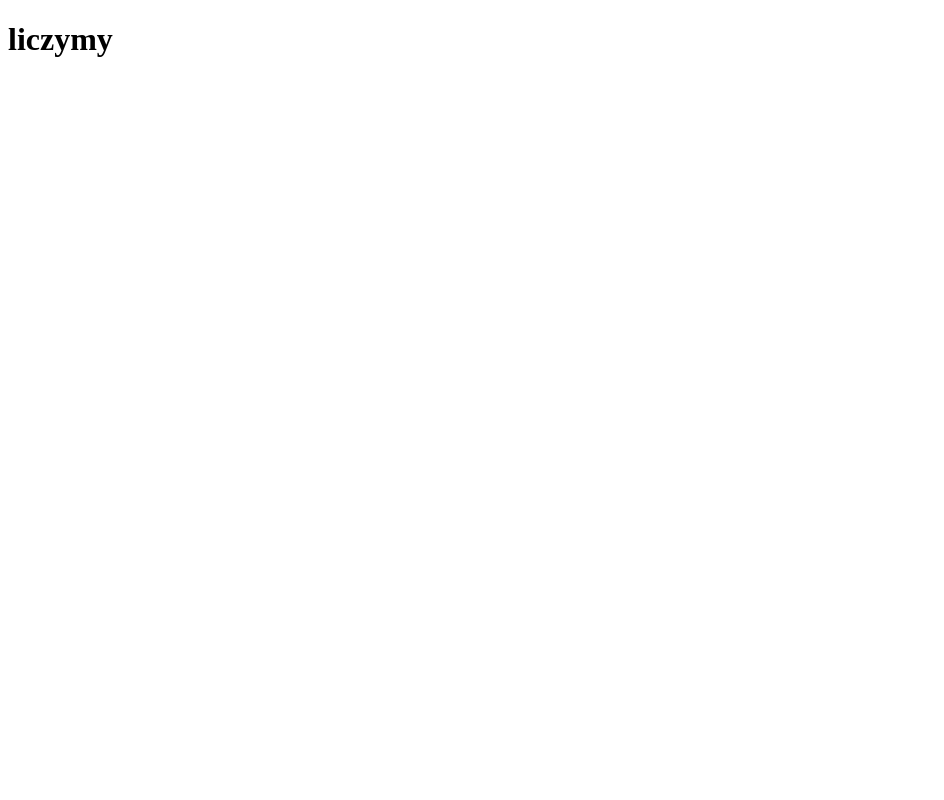
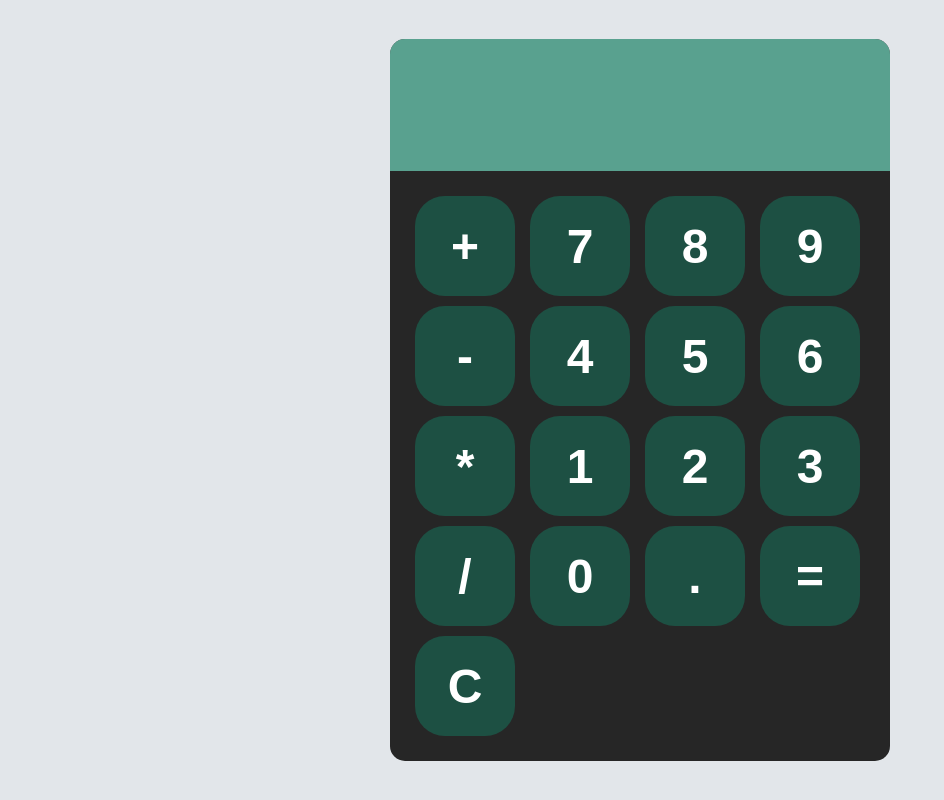
Before and after one commit to PiotrPal/JS-Nauka, a plain HTML site: page Calculator/index.html in a window 1280 px wide. Shown: the whole page, without its empty margins (0-944 px from the left). Drawn offline with Linux system fonts and the light colour scheme.

Commit message:
calculator buttons and display

```diff
--- a/Calculator/index.html
+++ b/Calculator/index.html
@@ -4,9 +4,32 @@
     <meta charset="UTF-8">
     <meta name="viewport" content="width=device-width, initial-scale=1.0">
     <title>Kalkulator</title>
+    <link rel="stylesheet" href="styles.css">
 </head>
 <body>
-    <h1>liczymy</h1>
+    <div id="calculator">
+        <input id="display" readonly>
+        <div id ="keys">
+            <button onclick="appendToDisplay('+')">+</button>
+            <button onclick="appendToDisplay('7')">7</button>
+            <button onclick="appendToDisplay('8')">8</button>
+            <button onclick="appendToDisplay('9')">9</button>
+            <button onclick="appendToDisplay('-')">-</button>
+            <button onclick="appendToDisplay('4')">4</button>
+            <button onclick="appendToDisplay('5')">5</button>
+            <button onclick="appendToDisplay('6')">6</button>
+            <button onclick="appendToDisplay('*')">*</button>
+            <button onclick="appendToDisplay('1')">1</button>
+            <button onclick="appendToDisplay('2')">2</button>
+            <button onclick="appendToDisplay('3')">3</button>
+            <button onclick="appendToDisplay('/')">/</button>
+            <button onclick="appendToDisplay('0')">0</button>
+            <button onclick="appendToDisplay('.')">.</button>
+            <button onclick="calculate()">=</button>
+            <button oncanplay="clearDisplay()">C</button>
+        </div>
+    </div>
+
     <script src="index.js"></script>
 </body>
 </html>
--- /dev/null
+++ b/Calculator/styles.css
@@ -0,0 +1,42 @@
+body{
+    margin: 0;
+    display: flex;
+    justify-content: center;
+    align-items: center;
+    height: 100vh;
+    background-color: rgba(213, 219, 224, 0.671);
+
+}
+#calculator{
+    font-family: Arial, sans-serif;
+    background-color: hsl(0, 0%, 15%);
+    border-radius: 15px;
+    max-width: 500px;
+    overflow: hidden;
+}
+#display{
+    width: 100%;
+    padding: 20px;
+    font-size: 5rem;
+    text-align: left;
+    border: none;
+    background-color:hsla(165, 40%, 57%, 0.815);
+    color: white;
+}
+#keys{
+    display: grid;
+    grid-template-columns: repeat(4,1fr);
+    gap:10px;
+    padding: 25px;
+}
+button{
+    width: 100px;
+    height: 100px;
+    border-radius: 30px;
+    border: none;
+    background-color:hsla(165, 68%, 27%, 0.548);
+    color: white;
+    font-size: 3rem;
+    font-weight: bold;
+    cursor: pointer;
+}
```
